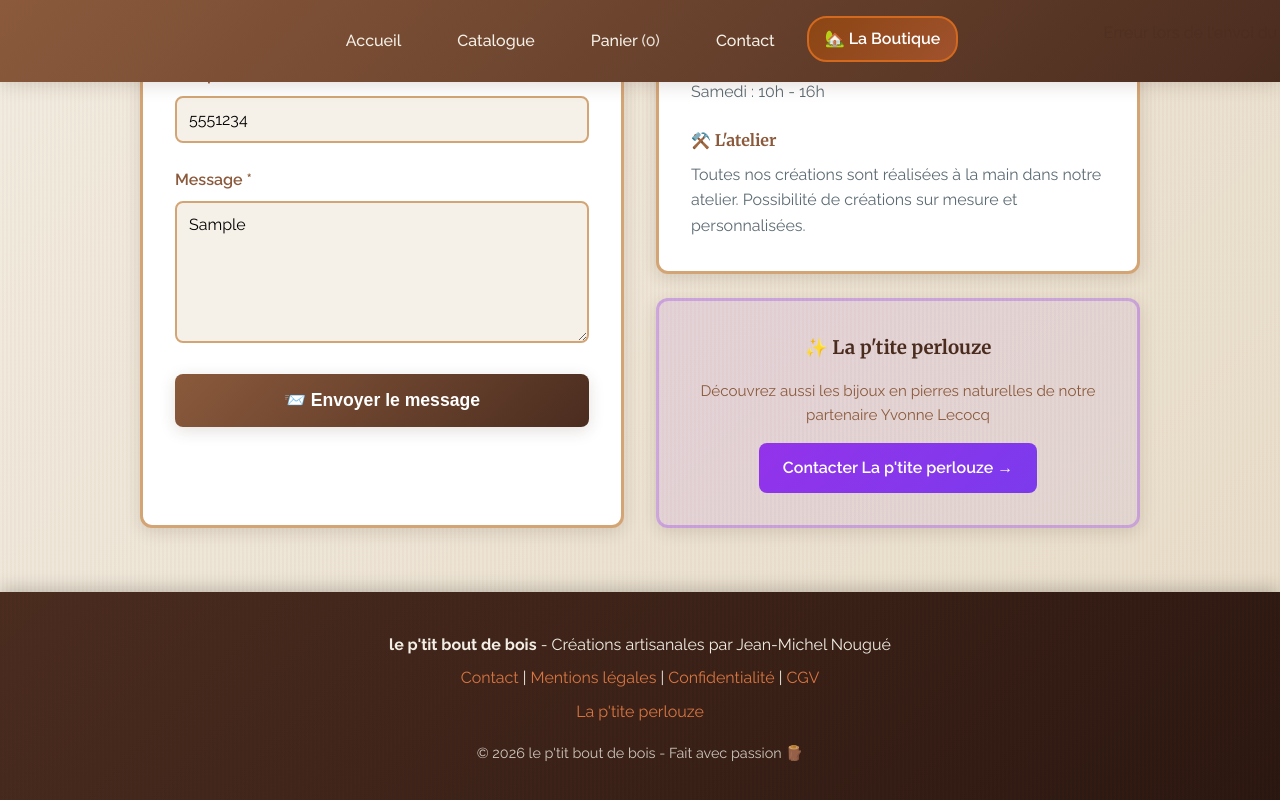
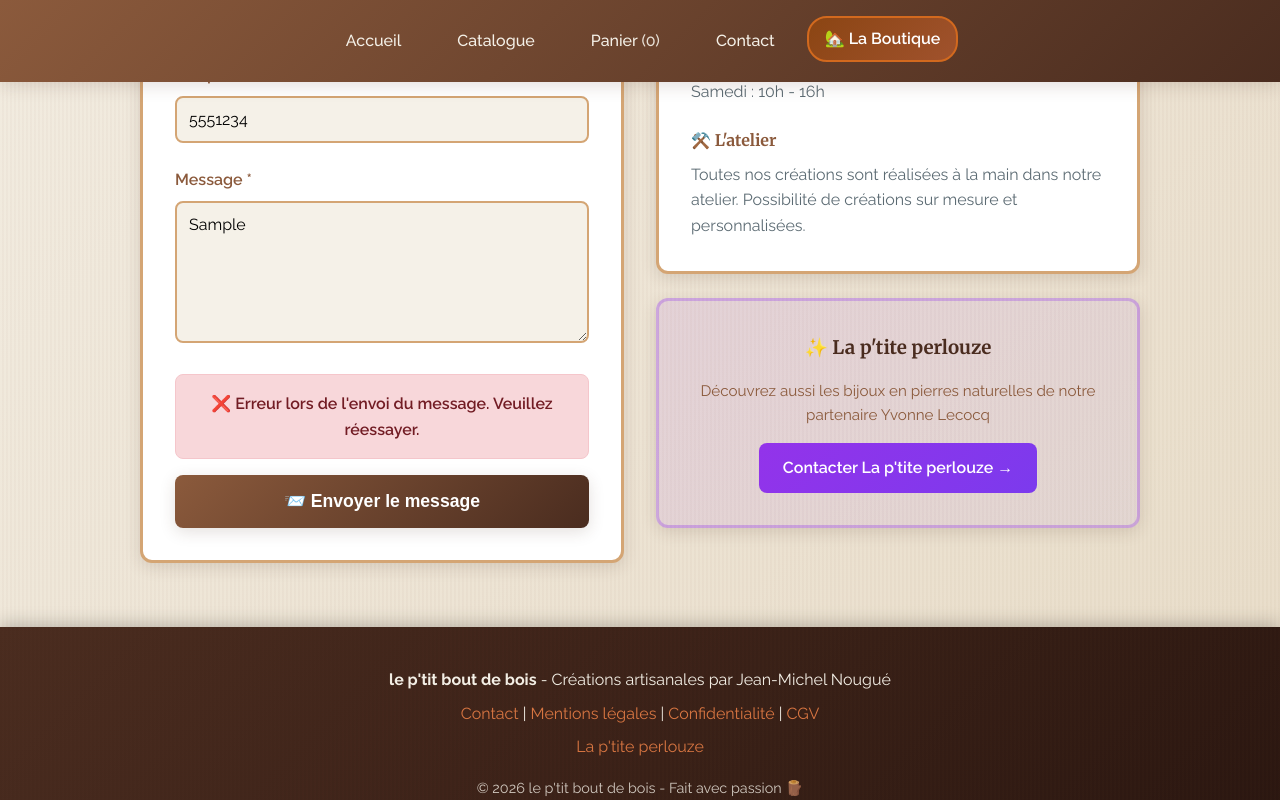
Before and after one commit to gabnougue/le-ptit-bout-de-bois, a website: page public/contact.html in a window 1280 px wide. Both pictures are taken after typing "Sample", "name@example.com", "5551234", "Sample" into the empty fields and a click on the button "📨 Envoyer le message". Shown: the part 674-1474 px from the top of the page. Drawn offline with Linux system fonts and the light colour scheme; no server answers.

Commit message:
Fix: message succès contact affiché dans le formulaire

```diff
--- a/public/contact.html
+++ b/public/contact.html
@@ -85,6 +85,8 @@
                              border-radius: 8px; font-size: 1rem; background: var(--cream);
                              font-family: inherit;"></textarea>
           </div>
+
+          <div id="form-message" style="display: none; margin-bottom: 1rem; padding: 1rem; border-radius: 8px; text-align: center; font-weight: 600;"></div>
 
           <button type="submit" class="btn btn-primary" style="width: 100%; padding: 1rem; font-size: 1.1rem;">
             📨 Envoyer le message
@@ -174,6 +176,26 @@
   <script src="/js/modal.js"></script>
   <script src="/js/main.js"></script>
   <script>
+    // Fonction pour afficher le message dans le formulaire
+    function showFormMessage(message, isSuccess) {
+      const formMessage = document.getElementById('form-message');
+      formMessage.textContent = message;
+      formMessage.style.display = 'block';
+      formMessage.style.background = isSuccess ? '#d4edda' : '#f8d7da';
+      formMessage.style.color = isSuccess ? '#155724' : '#721c24';
+      formMessage.style.border = isSuccess ? '1px solid #c3e6cb' : '1px solid #f5c6cb';
+      formMessage.scrollIntoView({ behavior: 'smooth', block: 'nearest' });
+
+      // Masquer après 5 secondes
+      setTimeout(() => {
+        formMessage.style.opacity = '0';
+        setTimeout(() => {
+          formMessage.style.display = 'none';
+          formMessage.style.opacity = '1';
+        }, 300);
+      }, 5000);
+    }
+
     async function sendMessage(event) {
       event.preventDefault();
 
@@ -203,11 +225,11 @@
 
         // Succès
         form.reset();
-        showSuccess('Message envoyé avec succès ! Nous vous répondrons dans les plus brefs délais.');
+        showFormMessage('✅ Message envoyé avec succès ! Nous vous répondrons dans les plus brefs délais.', true);
 
       } catch (error) {
         console.error('Erreur:', error);
-        showError('Erreur lors de l\'envoi du message. Veuillez réessayer.');
+        showFormMessage('❌ Erreur lors de l\'envoi du message. Veuillez réessayer.', false);
       }
     }
 
```
